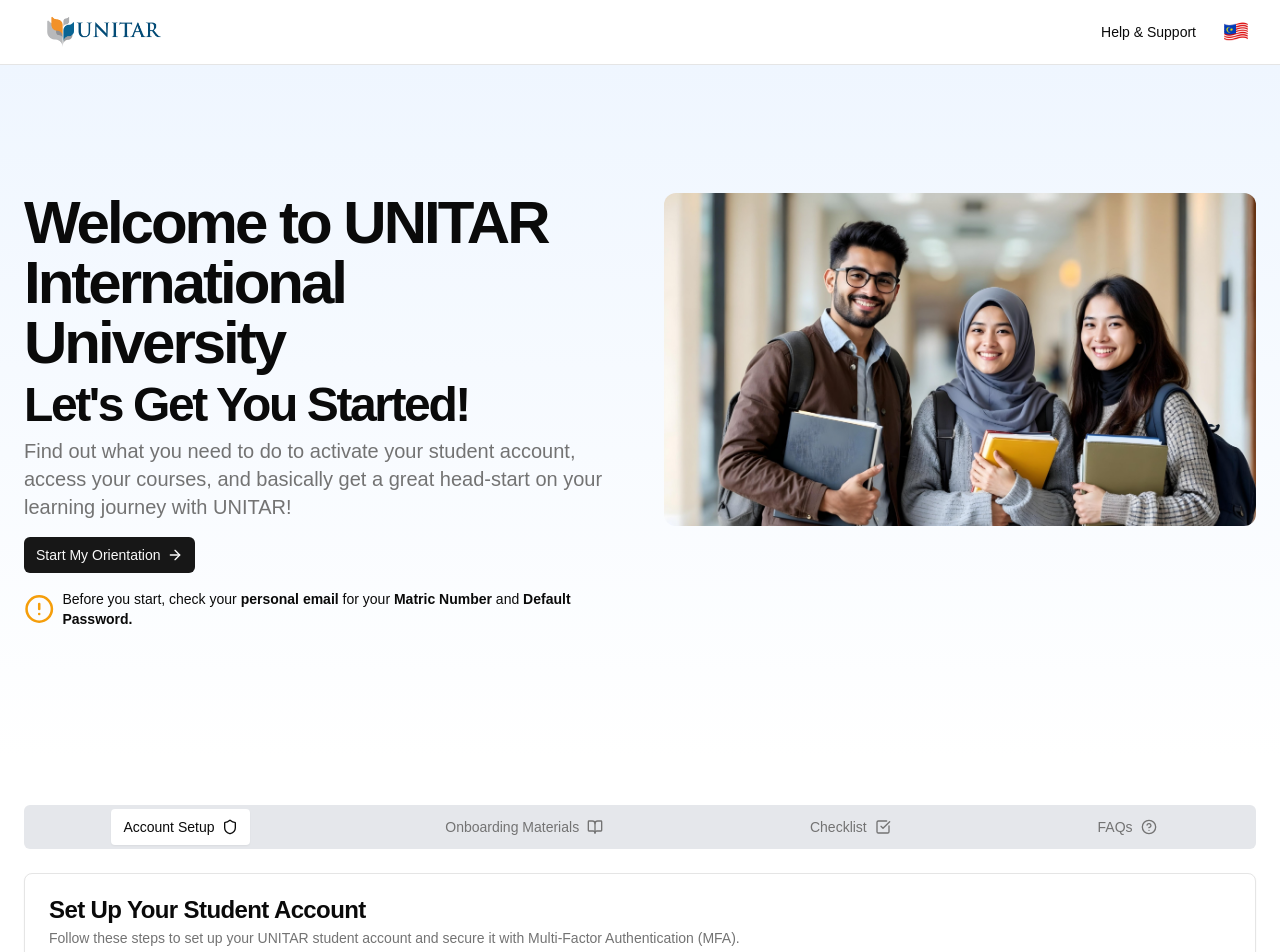
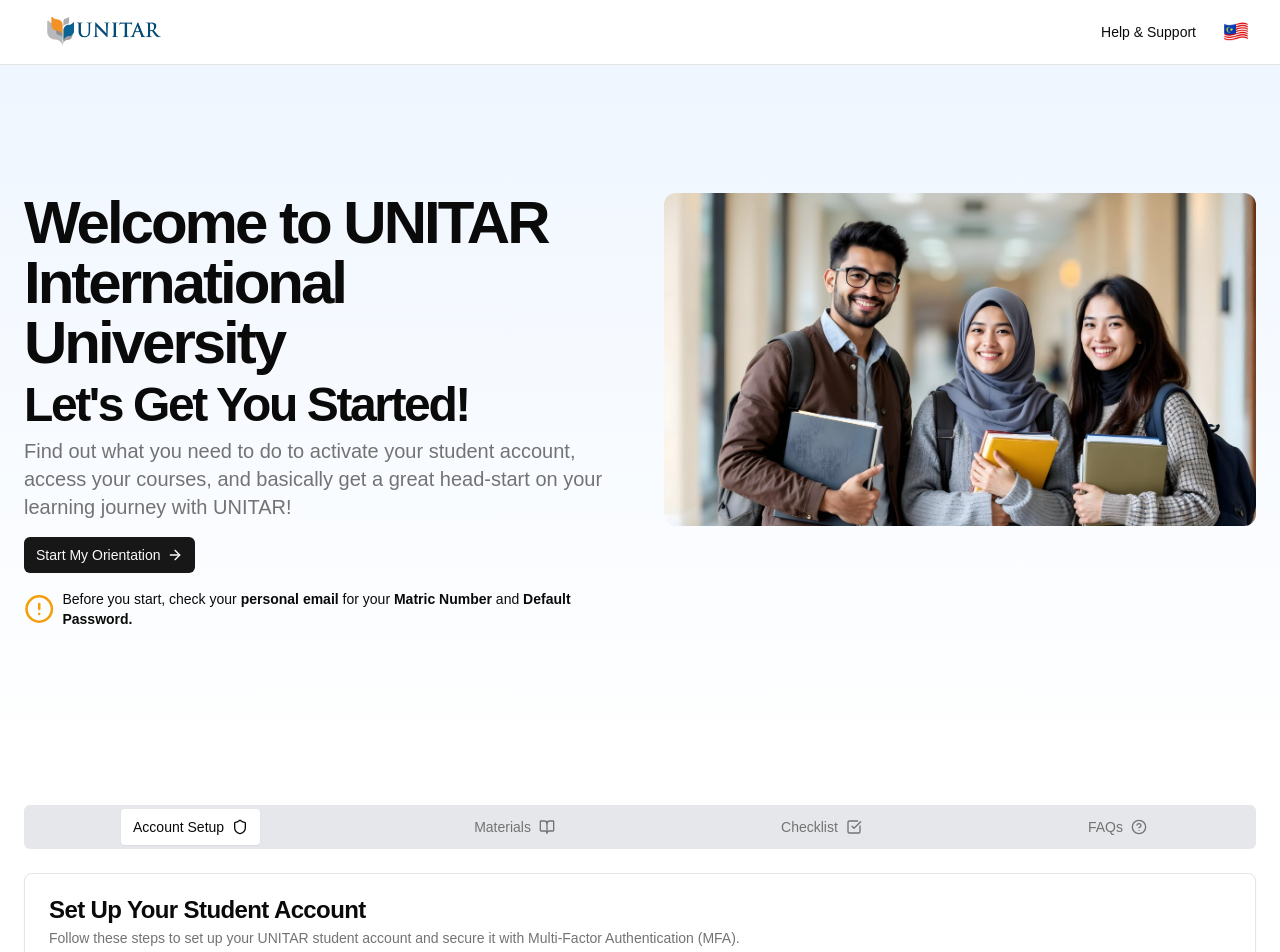
Before and after one commit to SLMCreatives/ugsg, a Next.js app: page / in a window 1280 px wide. Shown: the top 952 px of the page. Built offline with nearby package versions, Linux system fonts and the light colour scheme.

Commit message:
materials

```diff
--- a/app/page.tsx
+++ b/app/page.tsx
@@ -141,7 +141,7 @@ export default function Home() {
               value="materials"
               className="flex items-center gap-2 justify-between py-2"
             >
-              <span>Onboarding Materials</span>
+              <span>Materials</span>
               <BookOpen className="h-4 w-4" />
             </TabsTrigger>
             <TabsTrigger
```
